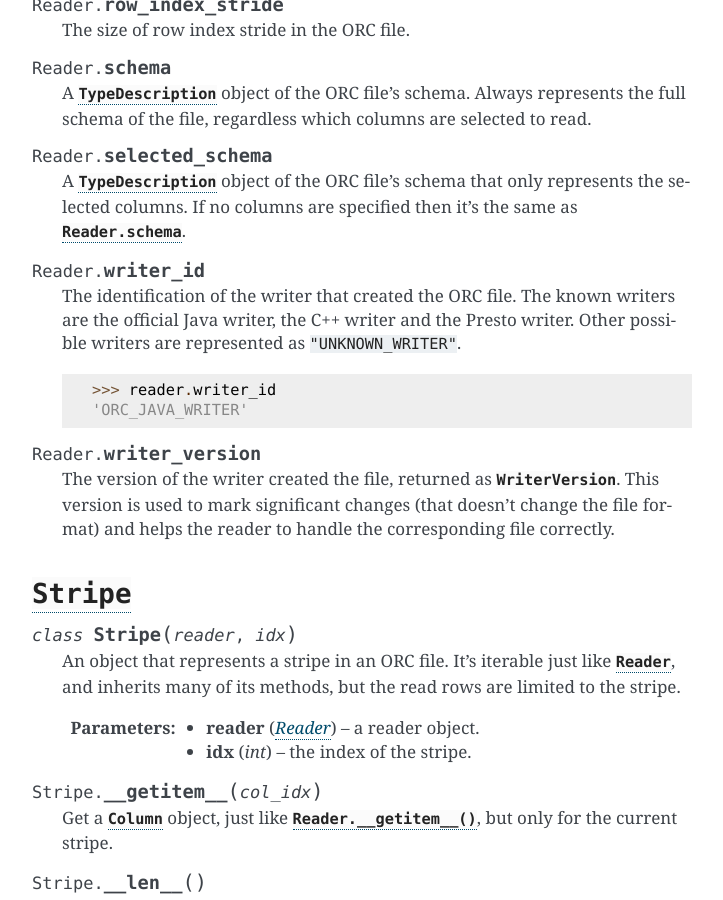
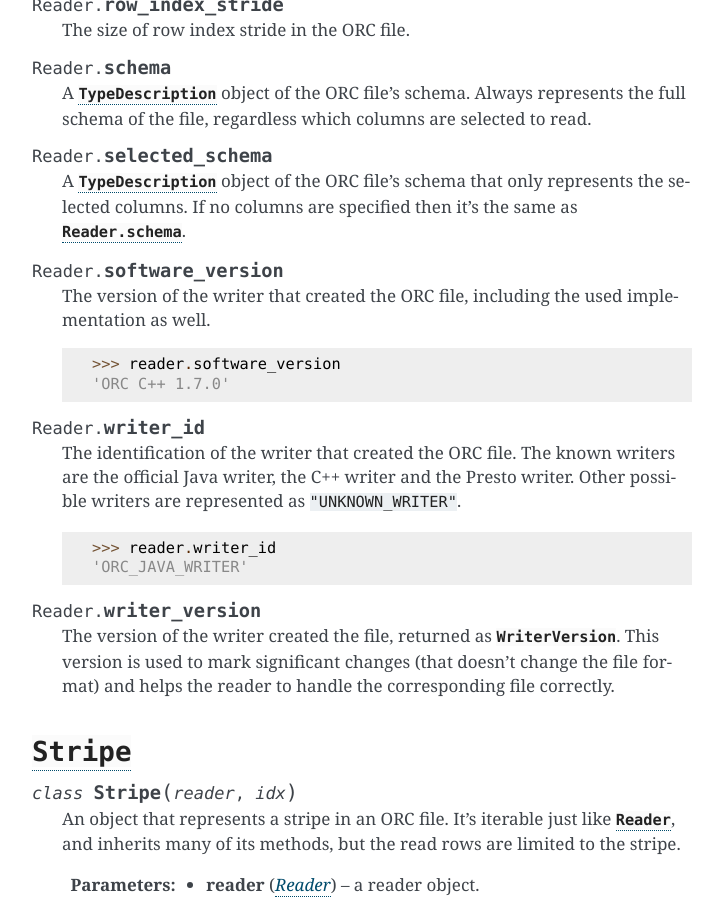
Before and after one commit to noirello/pyorc, a Sphinx documentation site: the page built from docs/api.rst, in a window 1280 px wide and 900 px high, scrolled down 2593 px. Shown: the whole window, without its empty margins (388-1111 px from the left). Built offline with Sphinx 7.4.7, drawn with Linux system fonts in a browser that asks for light colours; some of the changed text lies outside the part shown.

Commit message:
Update docs and changelog

```diff
--- a/CHANGELOG.rst
+++ b/CHANGELOG.rst
@@ -9,7 +9,7 @@ Added
 - Module level variables for the ORC library version: orc_version string and
   orc_version_info namedtuple.
 - New parameter for Writer: row_index_stride.
-- New read-only property for Reader: row_index_stride.
+- New read-only properties for Reader: row_index_stride and software_version.
 - New parameter for Reader and Writer: timezone.
 - Trino and Scritchley writer ids.
 - Type annotations support for ORC types.
--- a/docs/api.rst
+++ b/docs/api.rst
@@ -143,6 +143,14 @@ API documentation
     A :class:`TypeDescription` object of the ORC file's schema that only
     represents the selected columns. If no columns are specified then it's
     the same as :attr:`Reader.schema`.
+
+.. attribute:: Reader.software_version
+
+    The version of the writer that created the ORC file, including the
+    used implementation as well.
+
+    >>> reader.software_version
+    'ORC C++ 1.7.0'
 
 .. attribute:: Reader.writer_id
 
```
